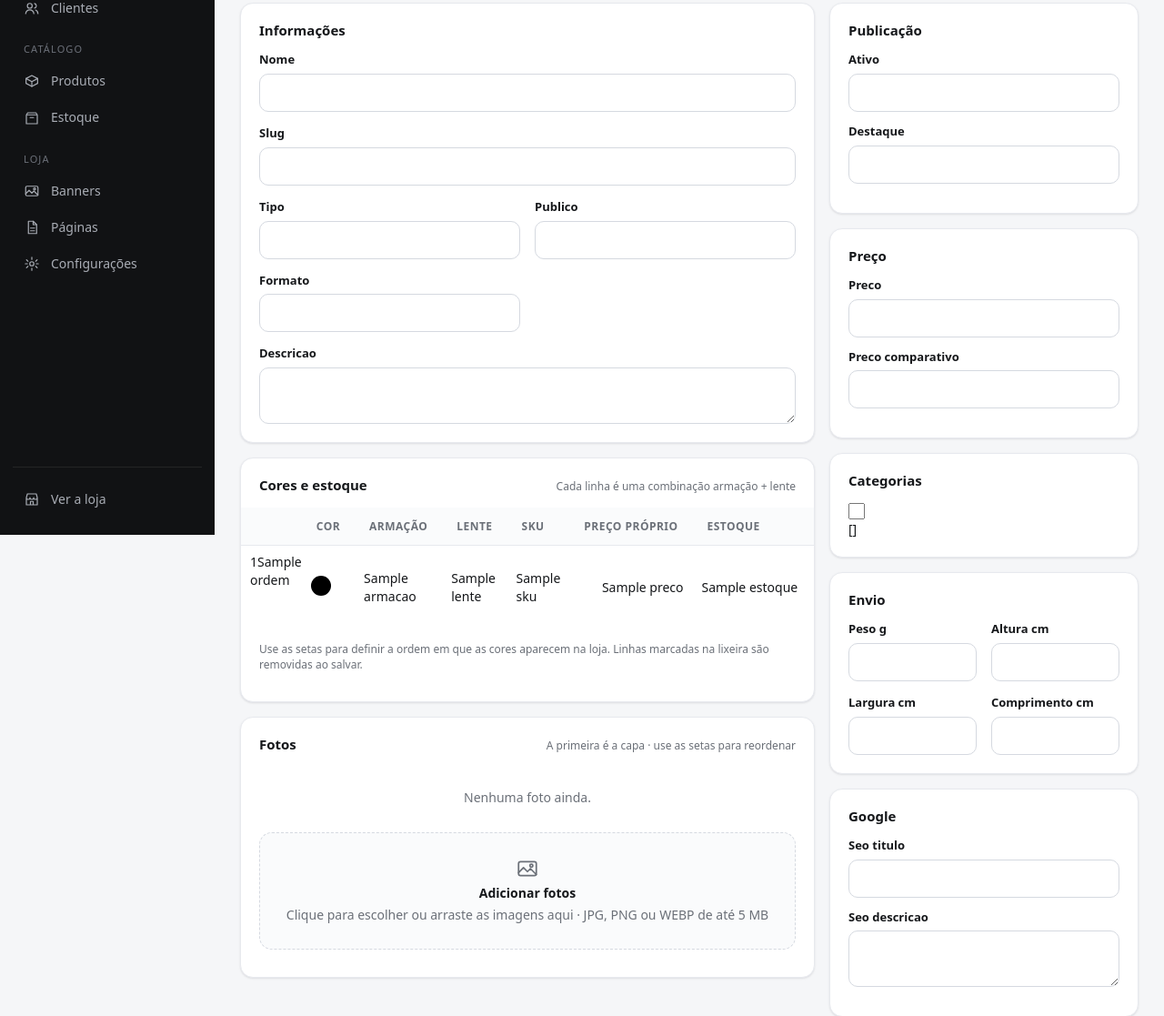
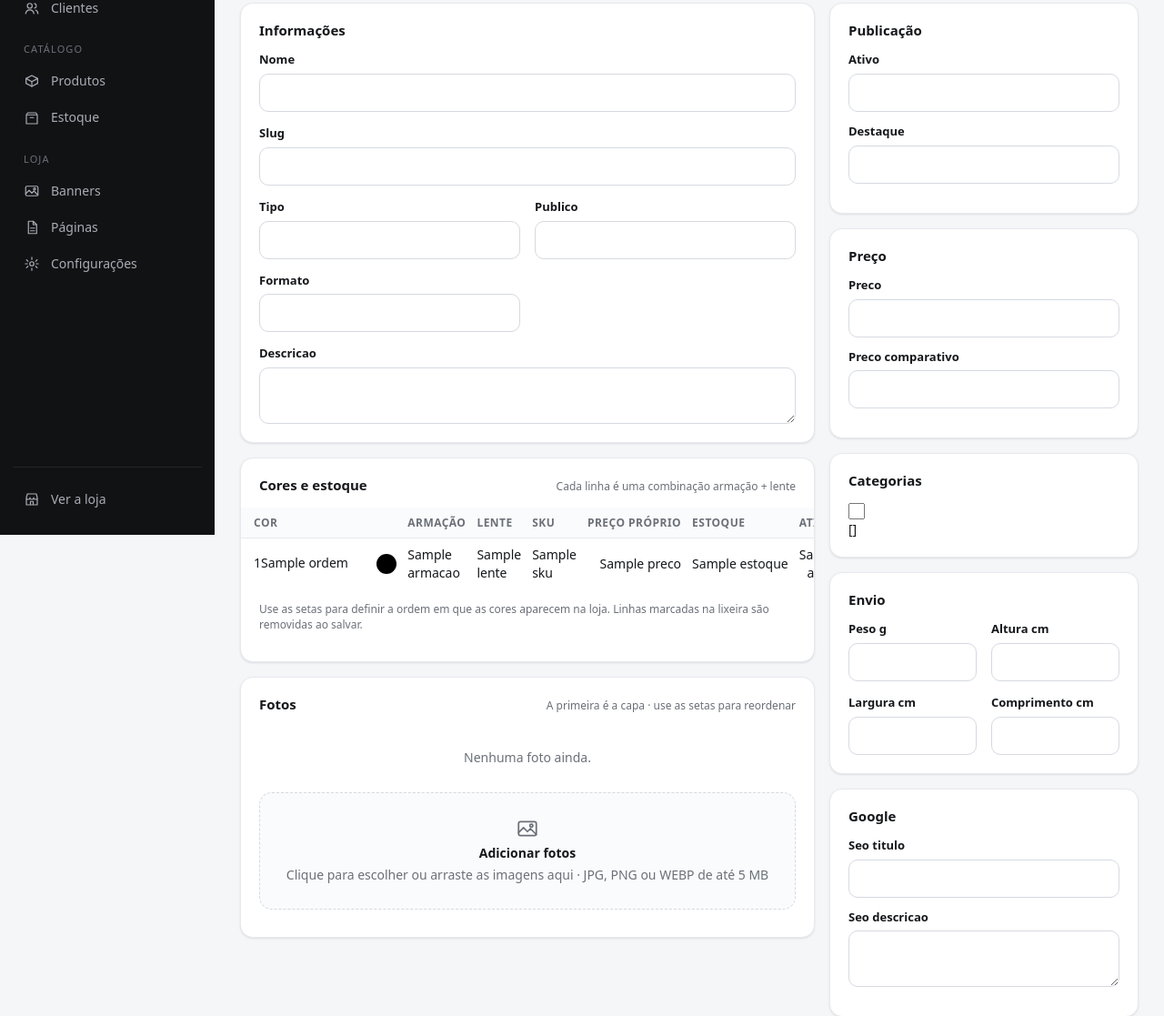
Before and after one commit to GuilermeFontenele/stronglasses, a Django app: template templates/gestao/produto_form.html in a window 1280 px wide. Shown: the part 212-1329 px from the top of the page at 91% size. Run offline with Django 5.2, Linux system fonts and the light colour scheme; the template is opened without the code that fills it: most values are stand-ins (such as "Sample title", 1, 10 or a date in 2020); form fields are guessed from the names that the template uses; parts of the project's set-up code (start-up, migrations or seed data) failed here and were passed over.

Commit message:
Painel: tabela de cores compacta (cabe sem rolagem no computador)
Co-Authored-By: Claude Opus 5.5 <noreply@anthropic.com>
Claude-Session: https://claude.ai/code/session_01FnhRkJpsnk9xwUZ1u6MJ81

```diff
--- a/apps/gestao/forms.py
+++ b/apps/gestao/forms.py
@@ -105,7 +105,7 @@ class VariacaoForm(EstiloPainel, forms.ModelForm):
         fields = ["armacao", "lente", "sku", "preco", "estoque", "ativa", "ordem"]
         widgets = {
             "ordem": forms.HiddenInput(attrs={"data-ordem": ""}),
-            "preco": forms.NumberInput(attrs={"placeholder": "Igual ao produto", "step": "0.01"}),
+            "preco": forms.NumberInput(attrs={"placeholder": "Do produto", "step": "0.01"}),
             "estoque": forms.NumberInput(attrs={"min": "0"}),
         }
 
--- a/static/gestao/gestao.css
+++ b/static/gestao/gestao.css
@@ -360,7 +360,6 @@ tr:has(.remover input:checked) td.col-sku input { text-decoration: line-through;
 .foto-cartao:has(.remover input:checked) img { opacity: .35; }
 
 /* Tabela de cores */
-.tabela-variacoes .col-mover { width: 34px; padding-right: 0; }
 .tabela-variacoes .col-cor { width: 44px; }
 .tabela-variacoes .col-sku input { min-width: 130px; }
 .tabela-variacoes .col-estoque input { max-width: 80px; }
@@ -397,3 +396,13 @@ tr:has(.remover input:checked) td.col-sku input { text-decoration: line-through;
 .arquivo-botao input { position: absolute; inset: 0; opacity: 0; cursor: pointer; }
 .arquivo-nome { font-size: 12px; color: var(--ok); font-weight: 600; }
 .arquivo-remover { display: inline-flex; align-items: center; gap: 6px; font-size: 12px; color: var(--erro); font-weight: 600; cursor: pointer; }
+.tabela-variacoes th, .tabela-variacoes td { padding: 8px 6px; }
+.tabela-variacoes th:first-child, .tabela-variacoes td:first-child { padding-left: 14px; }
+.tabela-variacoes .col-mover { width: 64px; white-space: nowrap; }
+.tabela-variacoes .col-mover .mover, .tabela-variacoes .col-mover .swatch, .tabela-variacoes .col-mover .swatch-vazio { vertical-align: middle; }
+.tabela-variacoes select { min-width: 124px; }
+.tabela-variacoes .col-sku input { min-width: 96px; }
+.tabela-variacoes td.num input { min-width: 0; width: 84px; }
+.tabela-variacoes .col-estoque input { width: 64px; }
+.tabela-variacoes .col-ativa, .tabela-variacoes .col-remover { width: 48px; }
+.foto-cartao img { background: #fff; border: 1px solid var(--linha); }
--- a/templates/gestao/partials/linha_variacao.html
+++ b/templates/gestao/partials/linha_variacao.html
@@ -5,8 +5,8 @@
       <button type="button" class="mover-botao" data-subir aria-label="Subir">{% icone "subiu" "icone icone-mini" %}</button>
       <button type="button" class="mover-botao" data-descer aria-label="Descer">{% icone "desceu" "icone icone-mini" %}</button>
     </span>
+    {% if f.instance.pk %}{% swatch f.instance %}{% else %}<span class="swatch-vazio" aria-hidden="true"></span>{% endif %}
   </td>
-  <td class="col-cor">{% if f.instance.pk %}{% swatch f.instance %}{% else %}<span class="swatch-vazio" aria-hidden="true"></span>{% endif %}</td>
   <td>{{ f.armacao }}{{ f.armacao.errors }}</td>
   <td>{{ f.lente }}{{ f.lente.errors }}</td>
   <td class="col-sku">{{ f.sku }}{{ f.sku.errors }}</td>
@@ -21,4 +21,4 @@
     {% endif %}
   </td>
 </tr>
-{% if f.non_field_errors %}<tr><td colspan="9" class="campo-mensagem">{{ f.non_field_errors }}</td></tr>{% endif %}
+{% if f.non_field_errors %}<tr><td colspan="8" class="campo-mensagem">{{ f.non_field_errors }}</td></tr>{% endif %}
--- a/templates/gestao/produto_form.html
+++ b/templates/gestao/produto_form.html
@@ -39,7 +39,7 @@
           {% if variacoes.non_form_errors %}<div class="mensagem mensagem-error">{{ variacoes.non_form_errors }}</div>{% endif %}
           <div class="tabela-rolagem">
             <table class="tabela tabela-form tabela-variacoes" data-formset="variacoes">
-              <thead><tr><th class="col-mover"><span class="oculto">Ordem</span></th><th class="col-cor">Cor</th><th>Armação</th><th>Lente</th><th>SKU</th><th class="num">Preço próprio</th><th class="num">Estoque</th><th>Ativa</th><th><span class="oculto">Remover</span></th></tr></thead>
+              <thead><tr><th class="col-mover">Cor</th><th>Armação</th><th>Lente</th><th>SKU</th><th class="num">Preço próprio</th><th class="num">Estoque</th><th>Ativa</th><th><span class="oculto">Remover</span></th></tr></thead>
               <tbody data-linhas>
                 {% for f in variacoes %}{% include "gestao/partials/linha_variacao.html" %}{% endfor %}
               </tbody>
```
